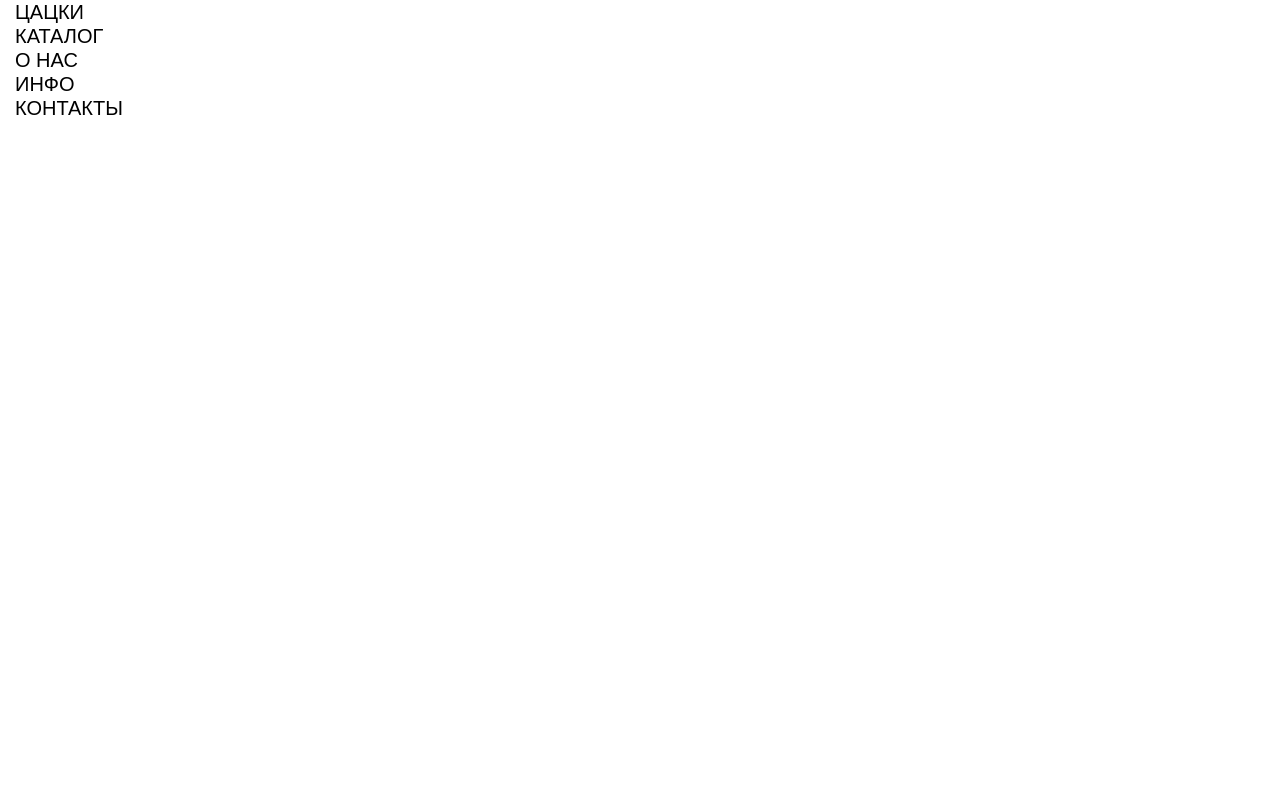
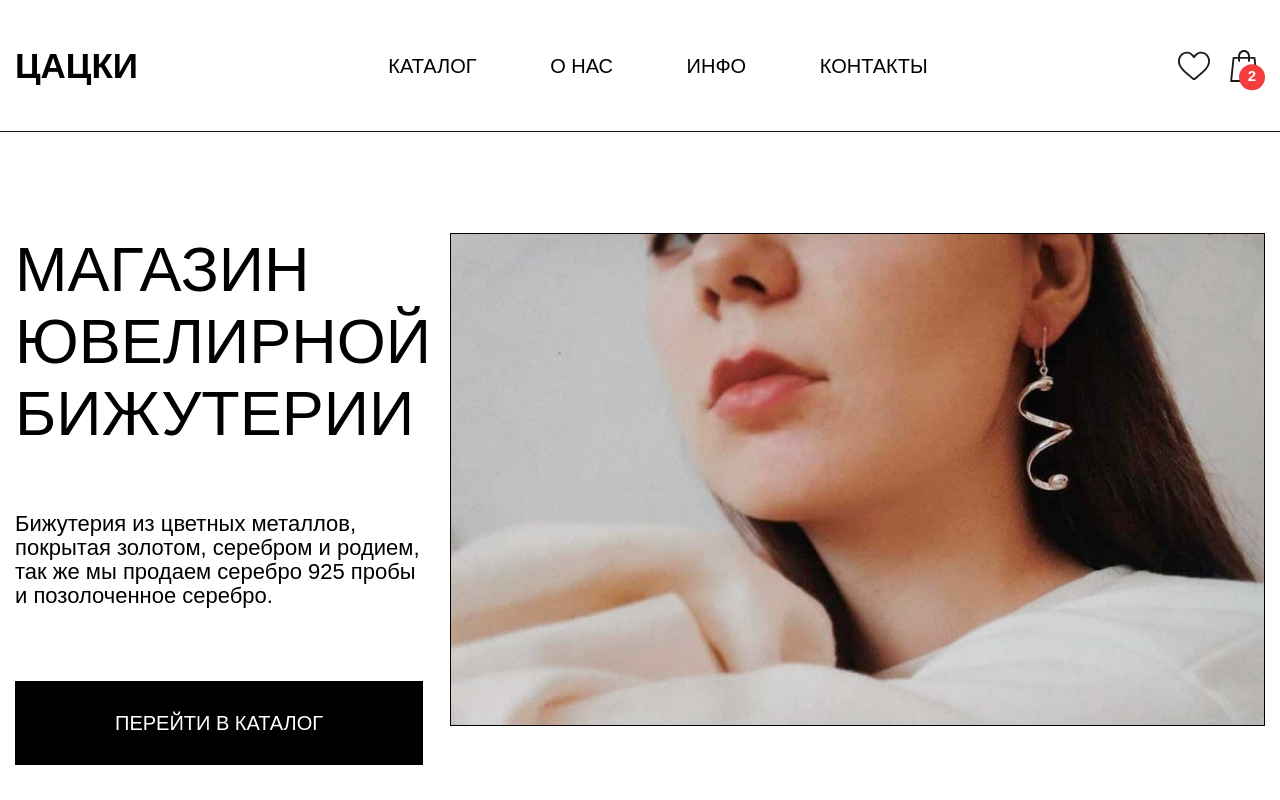
Before and after one commit to KettarKat/tzatzki, a website: page app/index.html in a window 1280 px wide. Drawn offline with nearby package versions, Linux system fonts and the light colour scheme.

Commit message:
added banner section

```diff
--- a/app/index.html
+++ b/app/index.html
@@ -33,15 +33,30 @@
               </ul>
             </div>
             <div class="header__box">
-              <a href="#" class="favorites-item">
-              </a>
-              <a href="#" class="basket-item">
-                <span></span>
-              </a>
+              <a href="#" class="favorites-item"></a>
+                <a href="#" class="basket-item">
+                  <span>2</span>
+                </a>
             </div>
           </div>
         </div>
       </header>
+      <section class="banner">
+        <div class="container">
+          <div class="banner__inner">
+            <div class="banner__items">
+              <div class="banner__item-text">
+                <h1>МАГАЗИН ЮВЕЛИРНОЙ БИЖУТЕРИИ</h1>
+                <p>Бижутерия из цветных металлов, покрытая золотом, серебром и родием, так же мы продаем серебро 925 пробы и позолоченное серебро.</p>
+                <a href="#" class="banner-btn black-btn">ПЕРЕЙТИ В КАТАЛОГ</a>
+              </div>
+              <div class="banner__item-img">
+                <img src="images/content/banner.jpg" alt="">
+              </div>
+            </div>
+          </div>
+        </div>
+      </section>
     </div>
   </div>
   <script src="https://ajax.googleapis.com/ajax/libs/jquery/3.5.1/jquery.min.js"></script>
--- a/app/scss/_global.scss
+++ b/app/scss/_global.scss
@@ -63,3 +63,9 @@ body {
   margin: 0 auto;
   padding: 0 30px;
 }
+.black-btn {
+  background-color: #000;
+  color: #fff;
+  text-align: center;
+
+}
--- a/app/scss/style.scss
+++ b/app/scss/style.scss
@@ -1,3 +1,118 @@
 @import'_vars';
 @import'_global';
 @import'_fonts';
+//start header
+.header {
+  border-bottom: 1px solid #1C1B1A;
+  &__inner {
+    display: flex;
+    justify-content: space-between;
+    align-items: center;
+    height: 131px;
+  }
+  &__logo {
+    font-size: 35px;
+    font-weight: 600;
+  }
+  &__menu {
+    .menu__list {
+      li{
+        display: inline-block;
+        & + li {
+          margin-left: 68px;
+        }
+      }
+    }
+  }
+  &__box {
+    display: flex;
+    flex-direction: row;
+    a {
+      position: relative;
+      width: 32px;
+      height: 32px;
+      &::before {
+        content: '';
+        background-size: cover;
+        background-repeat: no-repeat;
+        background-position: center;
+        position: absolute;
+        top: 0;
+        left: 0;
+        display: block;
+      }
+    }
+    .favorites-item {
+      &::before {
+        background-image: url(../images/icons/heart.svg);
+        width: 32px;
+        height: 32px;
+      }
+    }
+    .basket-item {
+      width: 37px;
+      margin-left: 18px;
+      &::before {
+        background-image: url(../images/icons/basket.svg);
+        width: 32px;
+        height: 32px;
+      }
+      span {
+        position: absolute;
+        bottom: -50%;
+        right: 0;
+        width: 26px;
+        height: 26px;
+        background-color: $red;
+        border-radius: 50%;
+        text-align: center;
+        color: #fff;
+        font-size: 15px;
+        font-weight: 600;
+        margin: auto 0;
+        transform: translateY(-30%);
+      }
+    }
+  }
+}
+//end header
+//start banner section
+.banner {
+  padding: 101px 0px 150px;
+  &__items {
+    display: flex;
+    justify-content: space-between;
+  }
+  &__item {
+    &-text {
+      max-width: 415px;
+      width: 100%;
+      h1 {
+        font-size: 63px;
+        line-height: 72px;
+        max-width: 415px;
+        width: 100%;
+        font-weight: 200;
+        padding-bottom: 63px;
+      }
+      p {
+        font-size: 22px;
+        font-weight: 200;
+        padding-bottom: 73px;
+      }
+    }
+    &-img {
+      margin-left: 20px;
+      img {
+        max-width: 1282px;
+        width: 100%;
+        object-fit: cover;
+        border: 1px solid $text;
+      }
+    }
+  }
+  &-btn {
+    padding: 30px 100px;
+  }
+}
+//end banner section
```
Also changed, not shown: app/css/style.min.css, app/images/content/banner.jpg (added).
